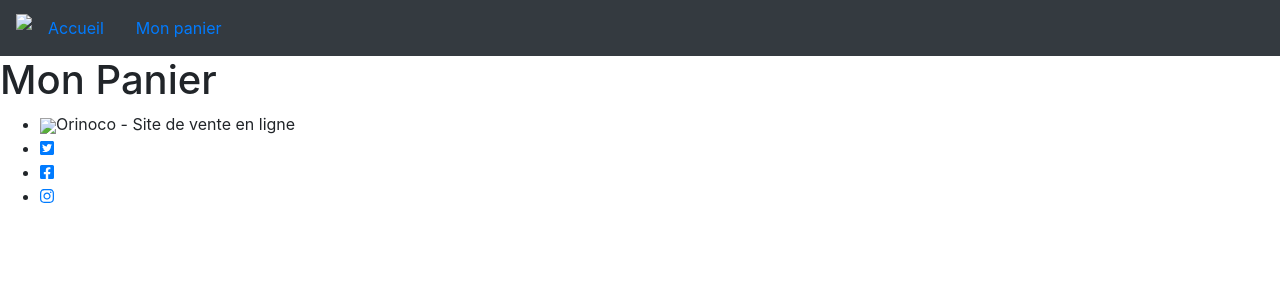
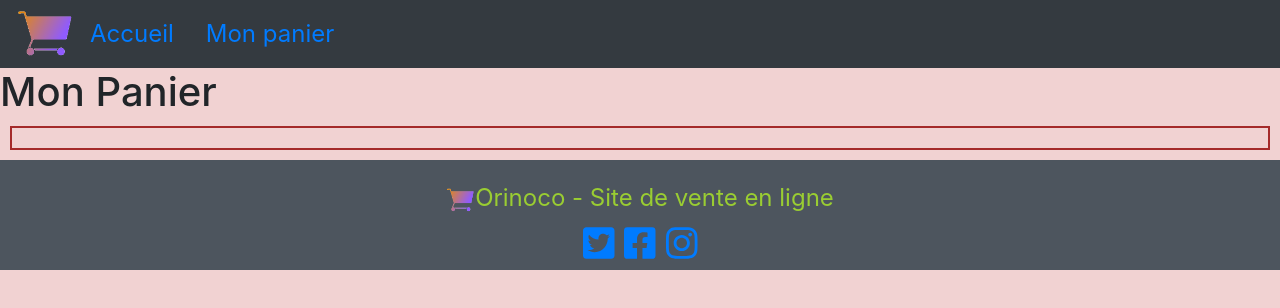
Before and after one commit to TenzaMickael/projet5-orinocco, a plain HTML site: page front-end/basket.html in a window 1280 px wide. Drawn offline with nearby package versions, Linux system fonts and the light colour scheme; the site is published under a folder, as on GitHub Pages, so addresses that start at the root find nothing.

Commit message:
modif URL

```diff
--- a/front-end/basket.html
+++ b/front-end/basket.html
@@ -12,7 +12,7 @@
 
     <link rel="stylesheet" href="https://stackpath.bootstrapcdn.com/bootstrap/4.1.3/css/bootstrap.min.css" integrity="sha384-MCw98/SFnGE8fJT3GXwEOngsV7Zt27NXFoaoApmYm81iuXoPkFOJwJ8ERdknLPMO" crossorigin="anonymous">
 
-    <link rel="stylesheet" href="/front-end/style.css">
+    <link rel="stylesheet" href="style.css">
 
     <script defer src="https://use.fontawesome.com/releases/v5.14.0/js/all.js" integrity="sha384-3Nqiqht3ZZEO8FKj7GR1upiI385J92VwWNLj+FqHxtLYxd9l+WYpeqSOrLh0T12c" crossorigin="anonymous"></script>
 
@@ -27,15 +27,15 @@
         <ul class="nav justify-content-center">
 
             <li>
-                <img src="/front-end/images/logo-md.png">
+                <img src="images/logo-md.png">
             </li>
 
             <li class="nav-item">
-                <a href="/front-end/index.html" class="nav-link active">Accueil</a>
+                <a href="index.html" class="nav-link active">Accueil</a>
             </li>
 
             <li class="nav-item">
-                <a href="/front-end/product.html" class="nav-link active">Mon panier</a>
+                <a href="product.html" class="nav-link active">Mon panier</a>
             </li>
 
         </ul>
@@ -54,7 +54,7 @@
             <ul class="foot">
 
                 <li classe="foot-icone">
-                    <img src="/front-end/images/logo-sm.png">Orinoco - Site de vente en ligne
+                    <img src="images/logo-sm.png">Orinoco - Site de vente en ligne
                 </li>
 
                 <li class="icone">
```
Also changed, not shown: front-end/index.html (+6 -6 lines), front-end/product.html (+5 -5 lines).
